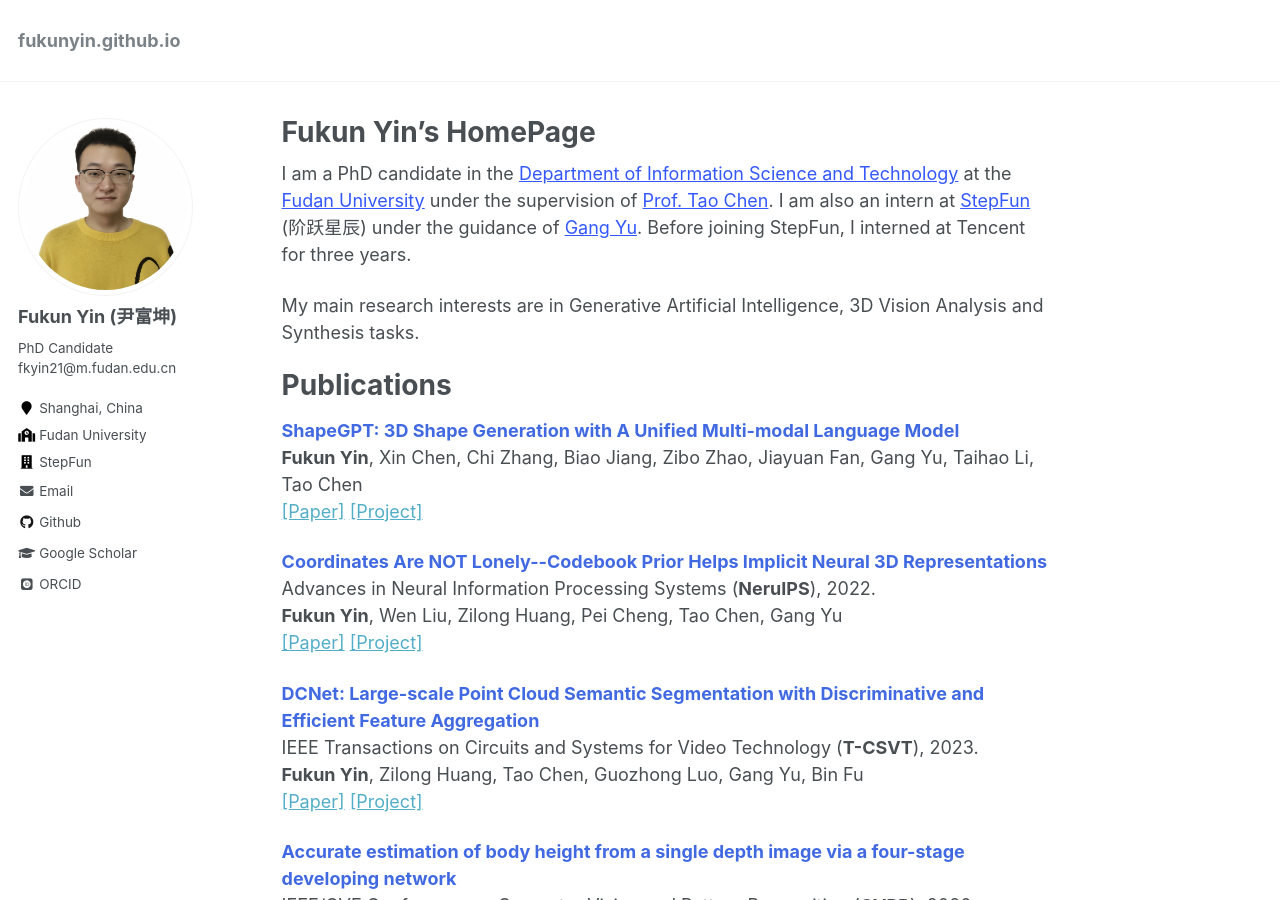
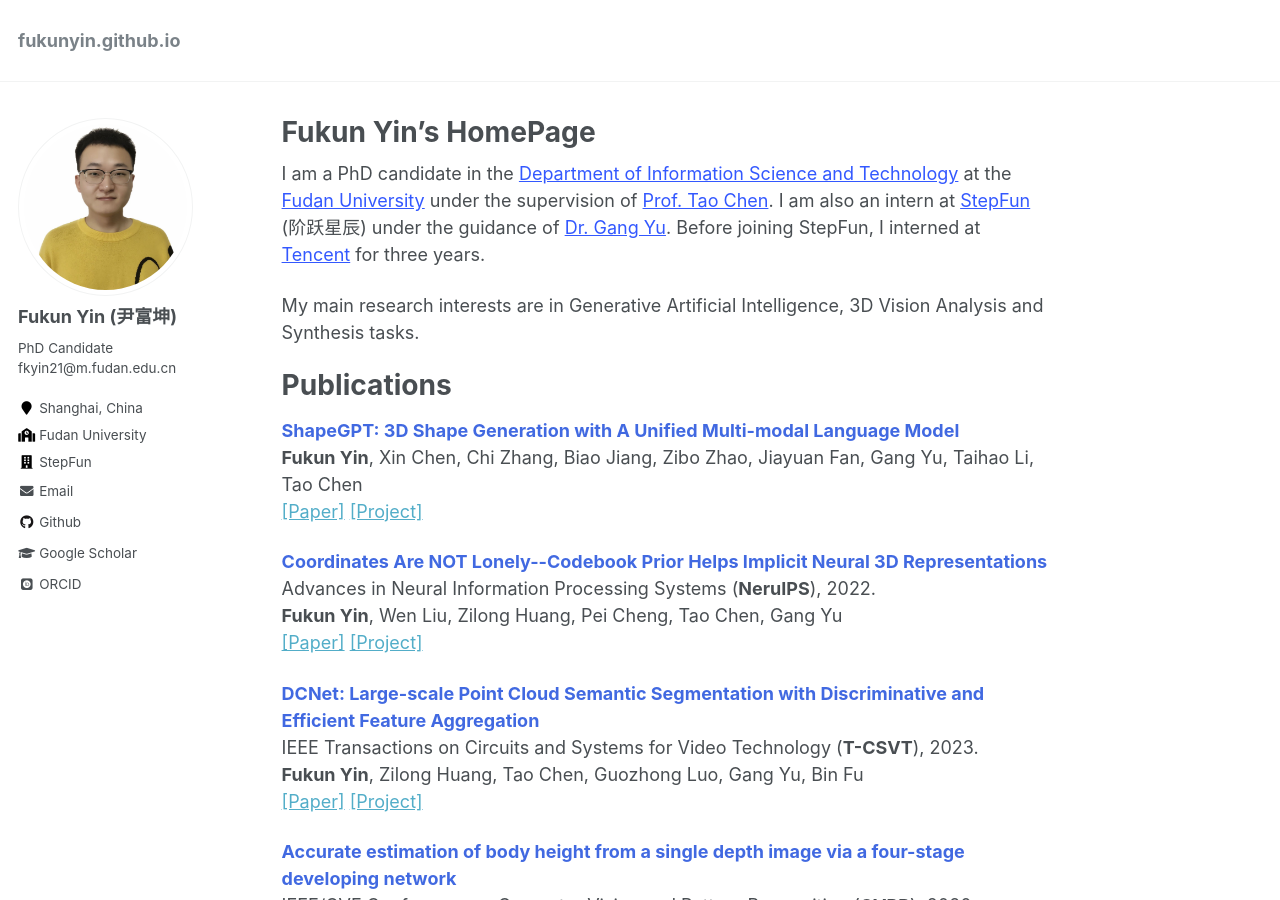
Before and after one commit to fukunyin/fukunyin.github.io, a Jekyll site: the page built from _pages/about.md, in a window 1280 px wide and 900 px high. Built offline with Jekyll 4.4.1, drawn with Linux system fonts in a browser that asks for light colours; some web fonts are replaced.

Commit message:
Update about.md

```diff
--- a/_pages/about.md
+++ b/_pages/about.md
@@ -10,7 +10,7 @@ redirect_from:
 
 
 I am a PhD candidate in the <a href="http://www.it.fudan.edu.cn/En" style="color: #3358ff;">Department of Information Science and Technology</a> at the <a href="https://www.fudan.edu.cn/en" style="color: #3358ff;">Fudan University</a> under the supervision of <a href="https://eetchen.github.io/" style="color: #3358ff;">Prof. Tao Chen</a>.
-I am also an intern at <a href="https://www.stepfun.com/" style="color: #3358ff;">StepFun</a> (阶跃星辰) under the guidance of <a href="https://www.skicyyu.org/" style="color: #3358ff;">Gang Yu</a>. Before joining StepFun, I interned at Tencent for three years.
+I am also an intern at <a href="https://www.stepfun.com/" style="color: #3358ff;">StepFun</a> (阶跃星辰) under the guidance of <a href="https://www.skicyyu.org/" style="color: #3358ff;">Dr. Gang Yu</a>. Before joining StepFun, I interned at <a href="https://www.tencent.com" style="color: #3358ff;">Tencent</a> for three years.
 
 
 My main research interests are in Generative Artificial Intelligence, 3D Vision Analysis and Synthesis tasks.
```
